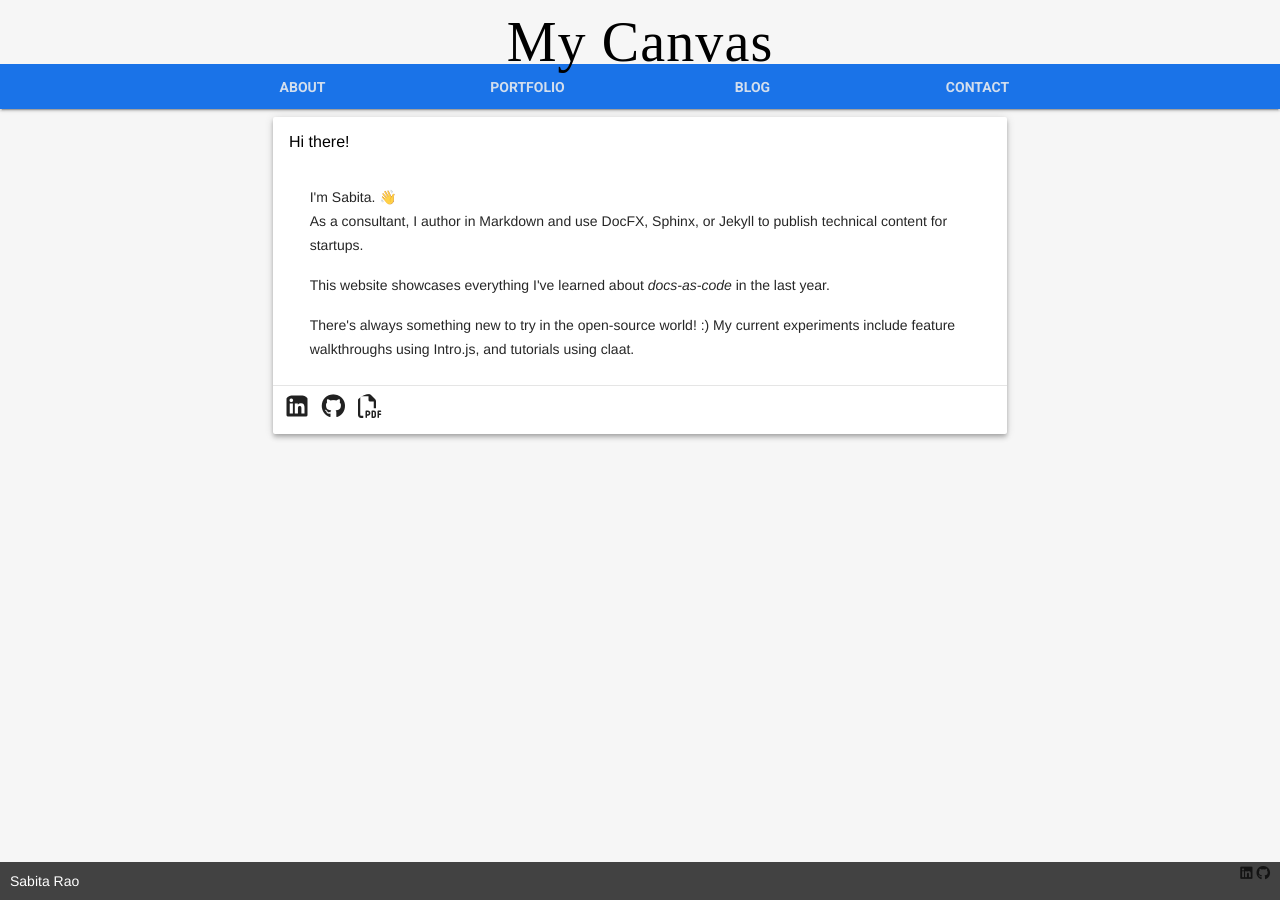
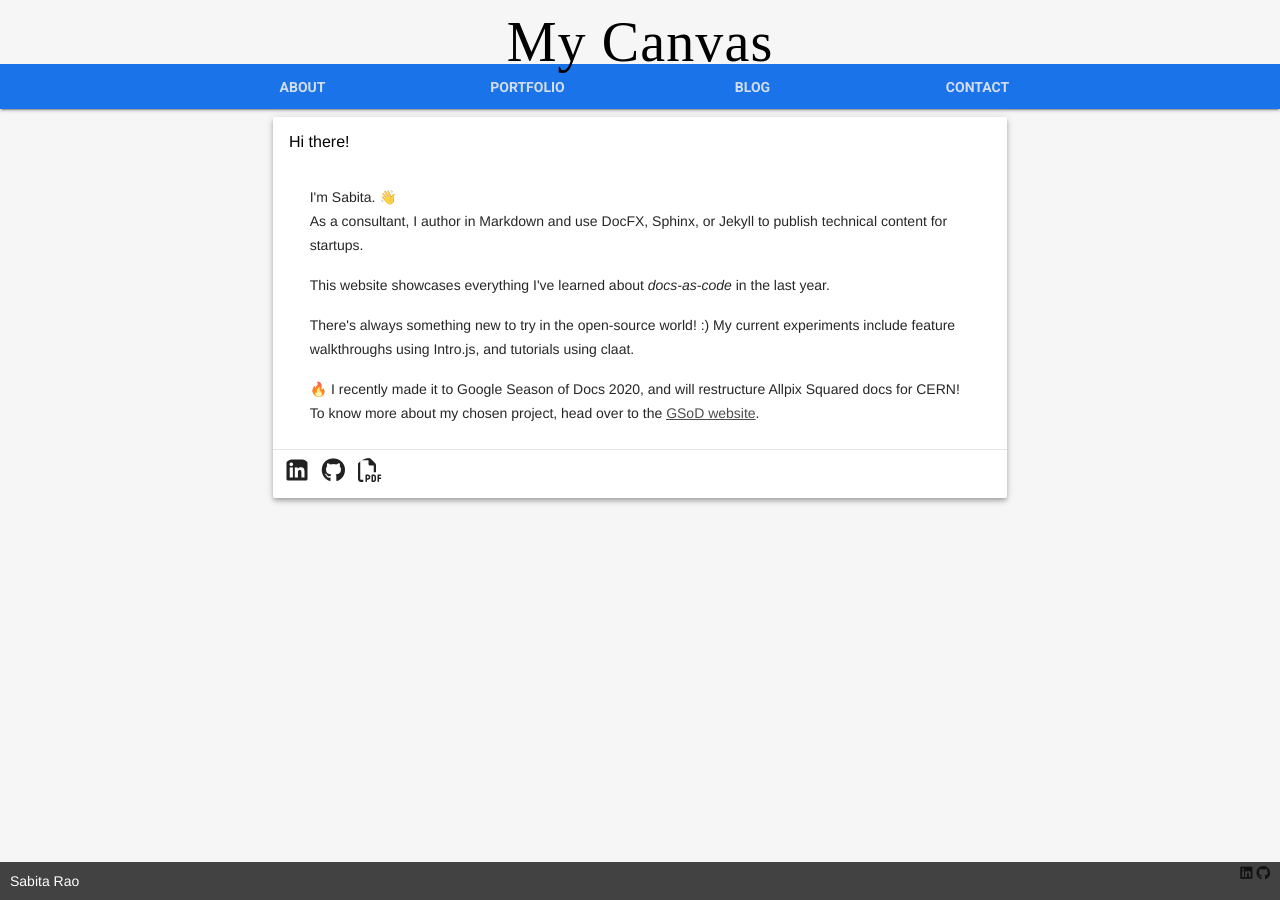
Before and after one commit to sabitarao/sabitarao.github.io, a Jekyll site: the page built from index.html, in a window 1280 px wide. Built offline with Jekyll 4.4.1, drawn with Linux system fonts in a browser that asks for light colours; nearby versions of some CDN libraries; emoji names are drawn with the system emoji font; some web fonts are replaced.

Commit message:
GSoD update

```diff
--- a/Gemfile
+++ b/Gemfile
@@ -1,2 +1,3 @@
 source 'https://rubygems.org'
 gem 'github-pages', group: :jekyll_plugins
+gem "activesupport", ">= 6.0.3.1"
--- a/index.html
+++ b/index.html
@@ -13,7 +13,7 @@
 As a consultant, I author in Markdown and use DocFX, Sphinx, or Jekyll to publish technical content for startups.</p>
 <p>This website showcases everything I've learned about <i>docs-as-code</i> in the last year.</p>
 <p>There's always something new to try in the open-source world! :) My current experiments include feature walkthroughs using Intro.js, and tutorials using claat.</p>
-        </div>
+        <p>:fire: I recently made it to Google Season of Docs 2020, and will restructure Allpix Squared docs for CERN! To know more about my chosen project, head over to the <a href="https://developers.google.com/season-of-docs/docs/participants" target="_blank">GSoD website</a>.</div>
     </div>
     <div class="mdl-card__actions mdl-card--border center-text">
         <a href="https://www.linkedin.com/in/sabitarao" class="mdl-button mdl-js-button mdl-js-ripple-effect mdl-button--icon margin-side-large" target="_blank"><i class="fa fa-linkedin-square icon-button icon-margin" aria-hidden="true"></i></a>
```
Also changed, not shown: Gemfile.lock.
